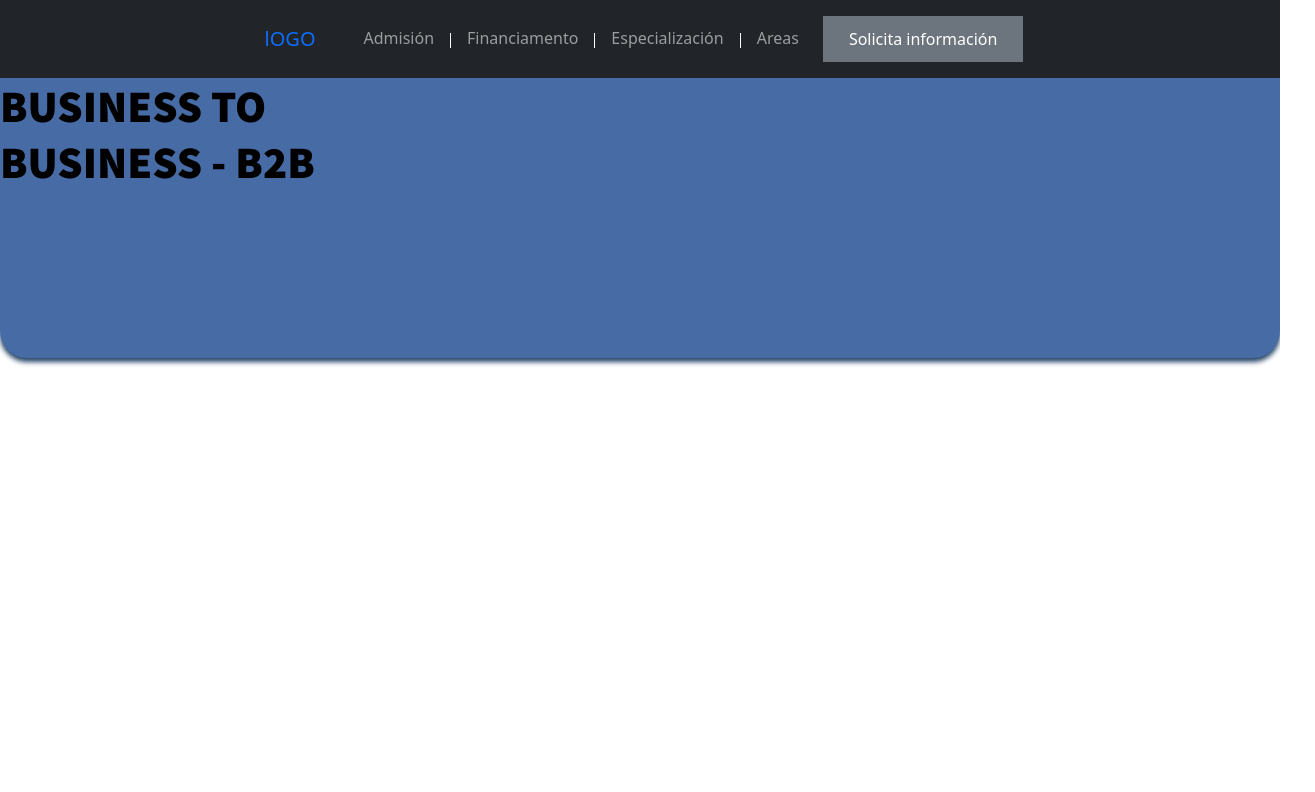
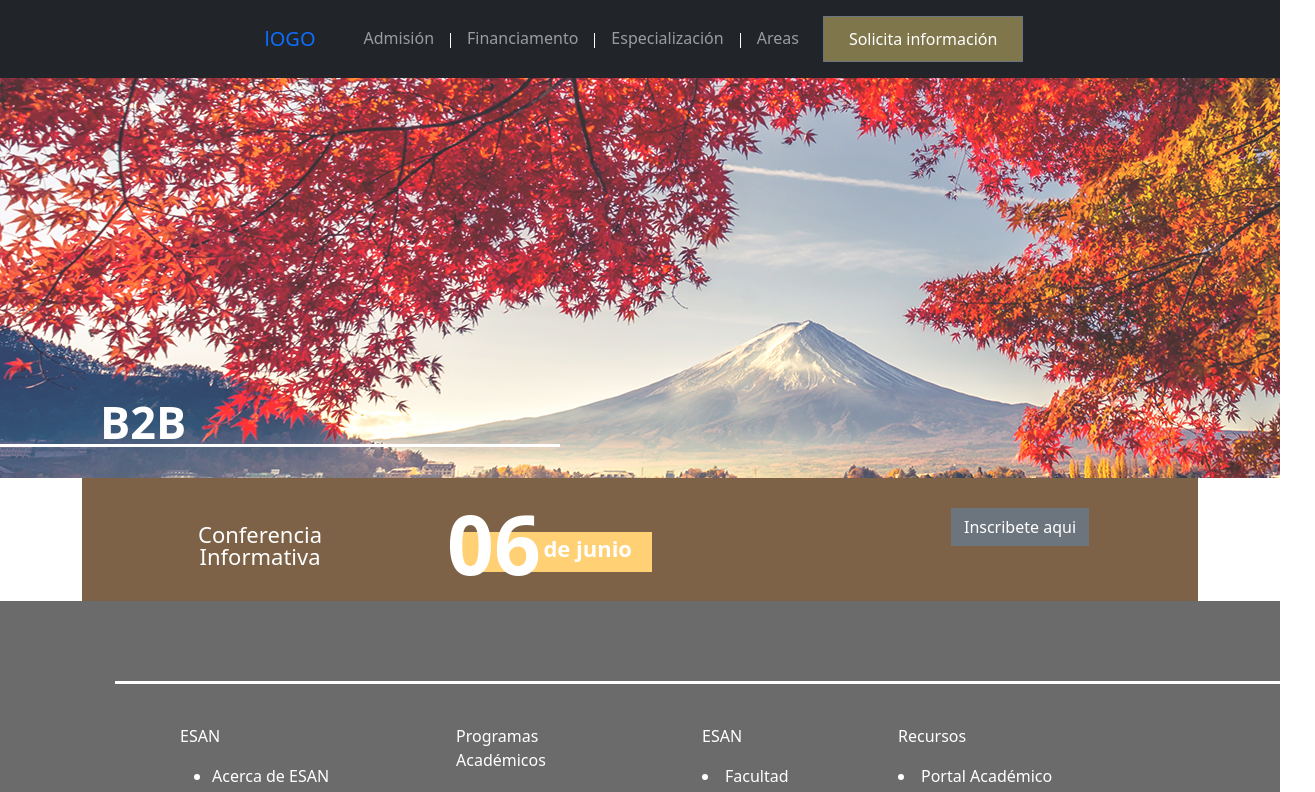
Before and after one commit to Lizethsuk/landing-pee, a Vue app: page /#/b2b_page in a window 1280 px wide. Shown: the top 792 px of the page, 1315 px wide, since content can reach past the window. Built offline with nearby package versions, Linux system fonts and the light colour scheme.

Commit message:
datePage

```diff
--- a/src/components/DatePage.vue
+++ b/src/components/DatePage.vue
@@ -1,5 +1,5 @@
 <template>
-  <div class="content-date">
+  <div  bg-variant="info" class="content-date" :style="inlineStyle">
     <b-row>
       <b-col>
         <p class="subtitle">
@@ -10,8 +10,8 @@
       <b-col>
      <br>
         <div id="container">
-          <div class="month" id="navi">de mayo</div>
-          <div id="infoi">06</div>
+          <div class="month" id="navi" v-text="'de'+ ' ' + month"></div>
+          <div id="infoi" v-text="day"></div>
         </div>
       </b-col>
       <b-col>
@@ -26,6 +26,18 @@
 <script>
 export default {
   name: "DatePage",
+   props: {
+    month: {
+      type: String,
+      require: true,
+    },
+    day: {
+      type: String,
+      require: true,
+    },
+   backgroundColor:  String,
+
+  }
 };
 </script>
 
@@ -64,19 +76,25 @@ export default {
 #infoi {
   z-index: 10;
   margin-left: -15px;
-  font-size: 80px;
+  font-size: 82px;
   margin-top: -50px;
+  font-weight 650
 
 }
 
 #navi {
   background-color:secondary-energia;
-  color: #7D6247
+  color: #FFFFFF
   text-align right
   padding-right: 20px;
+  font-size 22px
   width 190px
   height 40px
+  font-weight bold
 }
 .subtitle
-  font-size 25px
+  font-size 22px
+  line-height 22px
+  padding 15px 0px 18px
+  font-weight 500
 </style>
--- a/src/components/HeadePage.vue
+++ b/src/components/HeadePage.vue
@@ -42,6 +42,7 @@ export default {
   padding-top 10px
 .button-nav
   padding 10px 25px 10px 25px
+  background-color primary-pee
 .nav
   background-color #212529 !important
 </style>
--- a/src/components/ImagePage.vue
+++ b/src/components/ImagePage.vue
@@ -7,7 +7,7 @@
   >
     <div class="image-opacity">
       <div class="title-content">
-        <p class="title" v-text="message"></p>
+        <p class="title" v-text=" message"></p>
         <hr class="line" />
       </div>
     </div>
@@ -65,13 +65,16 @@ export default {
 
 .title {
   text-transform: uppercase;
-  font-size: 40px;
+  font-size: 45px;
   margin-block-end: 0px;
+  width: 26rem;
+  font-weight: bold;
+  line-height 45px
 }
 
 .line {
   border-top: 3px solid white;
-  width: 25rem;
+  width: 35rem;
   margin-left: -100px;
   opacity: 1 !important;
   margin-block-start: 0px;
--- a/src/pages/AdministrationPage.vue
+++ b/src/pages/AdministrationPage.vue
@@ -1,24 +1,31 @@
 <template>
   <div>
+    <HeadePage />
+    <ImagePage message="Administración y dirección de personas" background-image="Landscape-Color.jpg" />
+    <div class="date">
+      <b-container>
+        <DatePage month="abril" day="29"  />
+      </b-container>
+    </div>
 
-    <HeadePage  />
-
-<div>
-
-</div>
-     <p class="title">ADMINISTRACIÓN Y <br>DIRECCIÓN DE PERSONAS</p>
-
+    <FooterPage />
   </div>
 </template>
 
 <script>
-import HeadePage from '../components/HeadePage'
+import HeadePage from "../components/HeadePage";
+import FooterPage from "../components/FooterPage";
+import ImagePage from "../components/ImagePage.vue";
+import DatePage from "../components/DatePage.vue";
 
 export default {
   name:"AdministrationPage",
-  components:{
-    HeadePage
-  }
+  components: {
+    HeadePage,
+    FooterPage,
+    ImagePage,
+    DatePage,
+  },
 }
 </script>
 
--- a/src/pages/B2bPage.vue
+++ b/src/pages/B2bPage.vue
@@ -1,24 +1,31 @@
 <template>
-  <div>
+ <div>
+    <HeadePage />
+    <ImagePage message="B2B" background-image="Landscape-Color.jpg" />
+    <div class="date">
+      <b-container>
+        <DatePage month="junio" day="06"  />
+      </b-container>
+    </div>
 
-    <HeadePage  />
-
-<div>
-
-</div>
-     <p class="title">BUSINESS TO <br> BUSINESS - B2B</p>
-
+    <FooterPage />
   </div>
 </template>
 
 <script>
-import HeadePage from '../components/HeadePage'
+import HeadePage from "../components/HeadePage";
+import FooterPage from "../components/FooterPage";
+import ImagePage from "../components/ImagePage.vue";
+import DatePage from "../components/DatePage.vue";
 
 export default {
   name:"B2bPage",
-  components:{
-    HeadePage
-  }
+  components: {
+    HeadePage,
+    FooterPage,
+    ImagePage,
+    DatePage,
+  },
 }
 </script>
 
--- a/src/pages/EnergyPage.vue
+++ b/src/pages/EnergyPage.vue
@@ -4,7 +4,7 @@
     <ImagePage message="Energia" background-image="Landscape-Color.jpg" />
     <div class="date">
       <b-container>
-        <DatePage />
+        <DatePage month="junio" day="06"  />
       </b-container>
     </div>
 
@@ -47,5 +47,5 @@ export default {
 <style lang="stylus" scoped>
 @import '../styles/main.styl';
 .date
-  background-color: #7D6247;
+  background-color: pink;
 </style>
--- a/src/pages/FinancePage.vue
+++ b/src/pages/FinancePage.vue
@@ -1,24 +1,31 @@
 <template>
   <div>
+    <HeadePage />
+    <ImagePage message="Finanzas" background-image="Landscape-Color.jpg" />
+    <div class="date">
+      <b-container>
+        <DatePage month="junio" day="06"  />
+      </b-container>
+    </div>
 
-    <HeadePage  />
-
-<div>
-
-</div>
-     <p class="title">FINANZAS</p>
-
+    <FooterPage />
   </div>
 </template>
 
 <script>
-import HeadePage from '../components/HeadePage'
+import HeadePage from "../components/HeadePage";
+import FooterPage from "../components/FooterPage";
+import ImagePage from "../components/ImagePage.vue";
+import DatePage from "../components/DatePage.vue";
 
 export default {
   name:"FinancePage",
-  components:{
-    HeadePage
-  }
+  components: {
+    HeadePage,
+    FooterPage,
+    ImagePage,
+    DatePage,
+  },
 }
 </script>
 
--- a/src/pages/LogisticPage.vue
+++ b/src/pages/LogisticPage.vue
@@ -1,24 +1,31 @@
 <template>
   <div>
+    <HeadePage />
+    <ImagePage message="Operaciones Logística" background-image="Landscape-Color.jpg" />
+    <div class="date">
+      <b-container>
+        <DatePage month="abril" day="27"  />
+      </b-container>
+    </div>
 
-    <HeadePage  />
-
-<div>
-
-</div>
-     <p class="title">OPERACIONES <br>LOGÍSTICAS</p>
-
+    <FooterPage />
   </div>
 </template>
 
 <script>
-import HeadePage from '../components/HeadePage'
+import HeadePage from "../components/HeadePage";
+import FooterPage from "../components/FooterPage";
+import ImagePage from "../components/ImagePage.vue";
+import DatePage from "../components/DatePage.vue";
 
 export default {
   name:"LogisticPage",
-  components:{
-    HeadePage
-  }
+  components: {
+    HeadePage,
+    FooterPage,
+    ImagePage,
+    DatePage,
+  },
 }
 </script>
 
--- a/src/pages/MarketingPage.vue
+++ b/src/pages/MarketingPage.vue
@@ -1,24 +1,31 @@
 <template>
   <div>
+    <HeadePage />
+    <ImagePage message="Marketing" background-image="Landscape-Color.jpg" />
+    <div class="date">
+      <b-container>
+        <DatePage month="mayo" day="04"  />
+      </b-container>
+    </div>
 
-    <HeadePage  />
-
-<div>
-
-</div>
-     <p class="title">MARKETING</p>
-
+    <FooterPage />
   </div>
 </template>
 
 <script>
-import HeadePage from '../components/HeadePage'
+import HeadePage from "../components/HeadePage";
+import FooterPage from "../components/FooterPage";
+import ImagePage from "../components/ImagePage.vue";
+import DatePage from "../components/DatePage.vue";
 
 export default {
   name:"MarketingPage",
-  components:{
-    HeadePage
-  }
+  components: {
+    HeadePage,
+    FooterPage,
+    ImagePage,
+    DatePage,
+  },
 }
 </script>
 
--- a/src/pages/SaludPage.vue
+++ b/src/pages/SaludPage.vue
@@ -1,21 +1,32 @@
 <template>
   <div>
+    <HeadePage />
+    <ImagePage message="Salud" background-image="Landscape-Color.jpg" />
+    <div class="date">
+      <b-container>
+        <DatePage month="mayo" day="06" />
+      </b-container>
+    </div>
 
-    <HeadePage  />
+    <FooterPage />
+  </div>
 
-     <p class="title">SALUD</p>
-  </div>
 </template>
 
 <script>
-import HeadePage from '../components/HeadePage'
-
+import HeadePage from "../components/HeadePage";
+import FooterPage from "../components/FooterPage";
+import ImagePage from "../components/ImagePage.vue";
+import DatePage from "../components/DatePage.vue";
 export default {
-  name:"SaludPage",
-  components:{
-    HeadePage
-  }
-}
+  name: "SaludPage",
+  components: {
+    HeadePage,
+    FooterPage,
+    ImagePage,
+    DatePage,
+  },
+};
 </script>
 
 <style lang="stylus" scoped>
--- a/src/pages/TiPage.vue
+++ b/src/pages/TiPage.vue
@@ -1,24 +1,31 @@
 <template>
   <div>
+    <HeadePage />
+    <ImagePage message="Tecnología de la información" background-image="Landscape-Color.jpg" />
+    <div class="date">
+      <b-container>
+        <DatePage month="abril" day="28"  />
+      </b-container>
+    </div>
 
-    <HeadePage  />
-
-<div>
-
-</div>
-     <p class="title">TECNOLOGÍAS DE LA <br> INFORMACIÓN</p>
-
+    <FooterPage />
   </div>
 </template>
 
 <script>
-import HeadePage from '../components/HeadePage'
+import HeadePage from "../components/HeadePage";
+import FooterPage from "../components/FooterPage";
+import ImagePage from "../components/ImagePage.vue";
+import DatePage from "../components/DatePage.vue";
 
 export default {
   name:"TiPage",
-  components:{
-    HeadePage
-  }
+  components: {
+    HeadePage,
+    FooterPage,
+    ImagePage,
+    DatePage,
+  },
 }
 </script>
 
```
